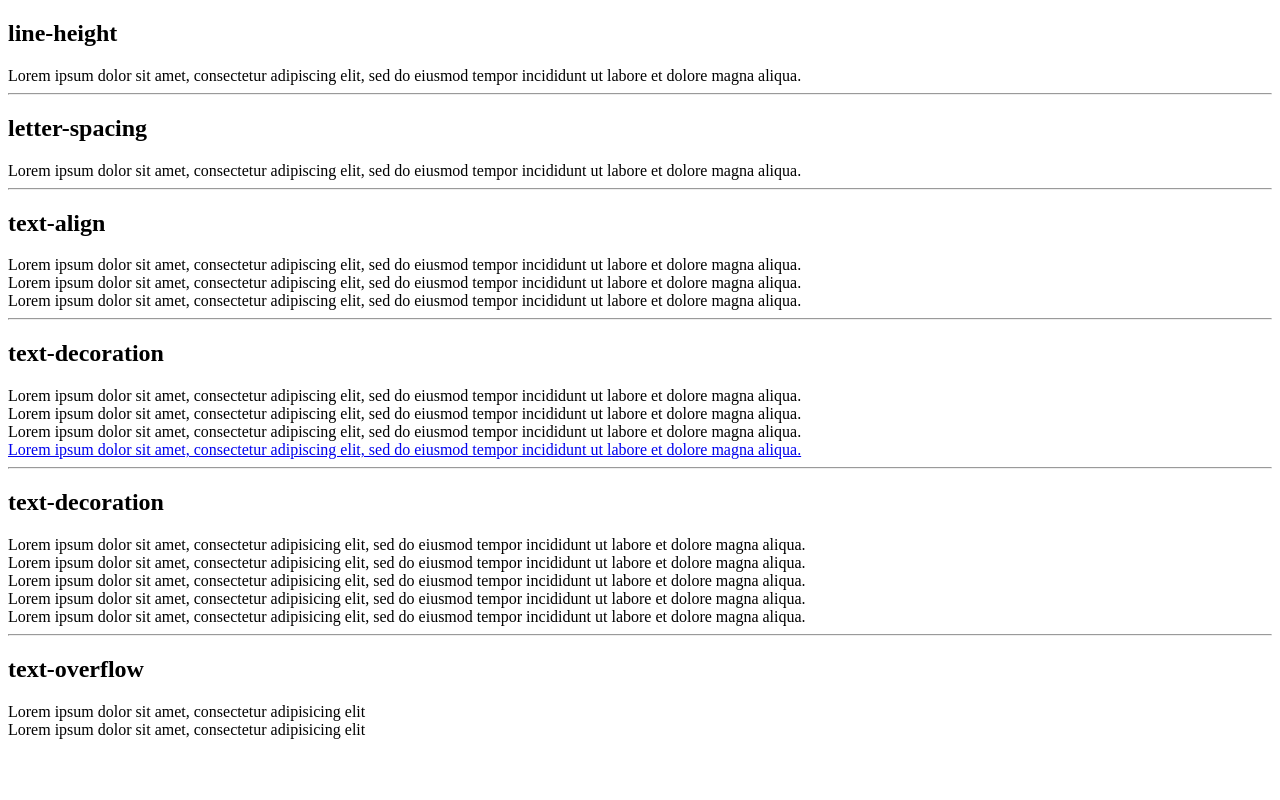
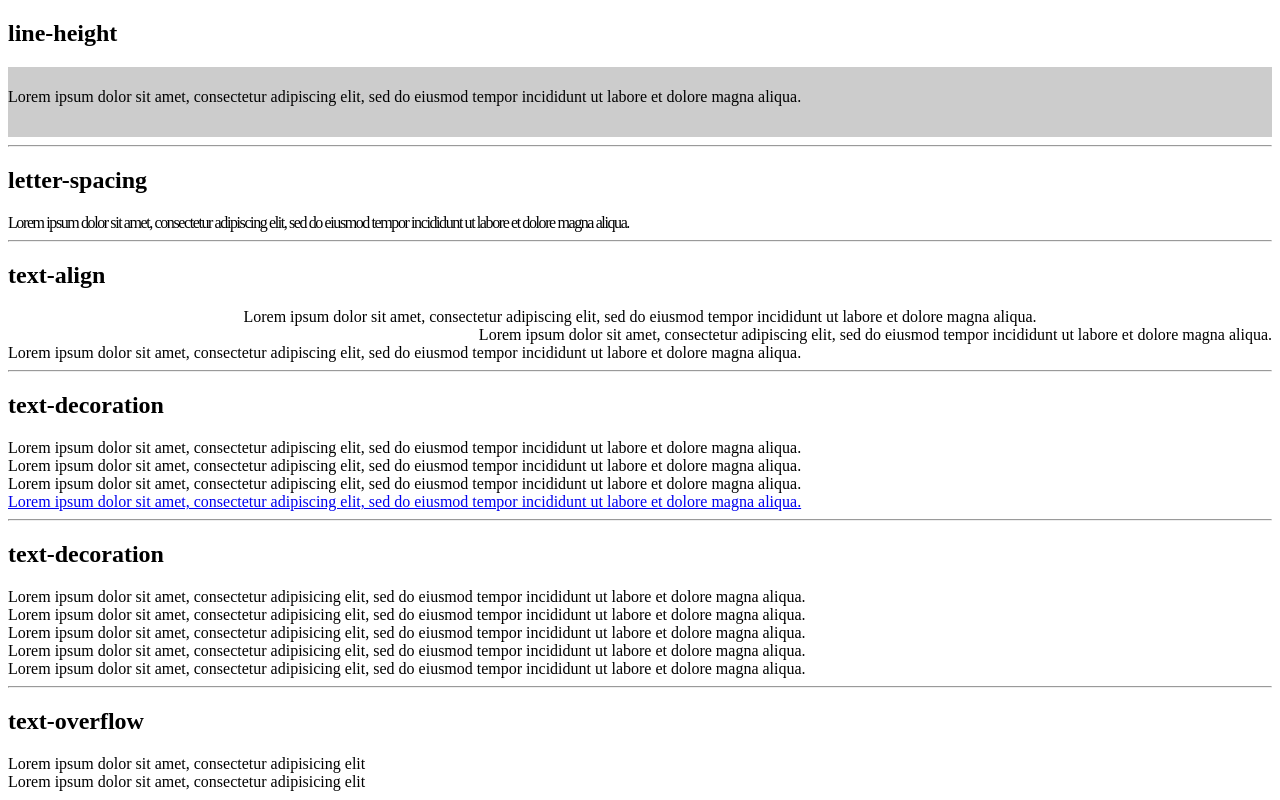
Before and after one commit to JiSangChoe/web_basic, a plain HTML site: page css/7.CSS3_Font_Text/css3_text.html in a window 1280 px wide. Drawn offline with Linux system fonts and the light colour scheme.

Commit message:
2024-03-13-09:50

```diff
--- a/css/7.CSS3_Font_Text/css3_text.html
+++ b/css/7.CSS3_Font_Text/css3_text.html
@@ -8,22 +8,30 @@
     <style>
 
         /*
-            line-height 속성 :
-                -
+            line-height 속성 : 텍스트 높이 지정
+                - 컨텐츠의 높이와 텍스트 높이를 맞춰서 텍스트의 수직 중앙 정렬에도 사용할 수 있음
         */
-
+        .line-height {
+            height: 70px;
+            background-color: rgba(0,0,0,0.2);
+            line-height: 60px;
+        }
 
 
         /*
-            letter-spacing 속성 :
+            letter-spacing 속성 : 글자 사이의 간격을 지정
         */
-
+        .letter-spacing {
+            letter-spacing: -1.4px;
+        }
 
 
         /*
-            text-align 속성 :
+            text-align 속성 : 요소에 대한 수평 정렬을 지정
         */
-
+        .text-align-center {text-align: center;}
+        .text-align-right {text-align: right;}
+        .text-align-left {text-align: left;}
 
 
         /*
```
